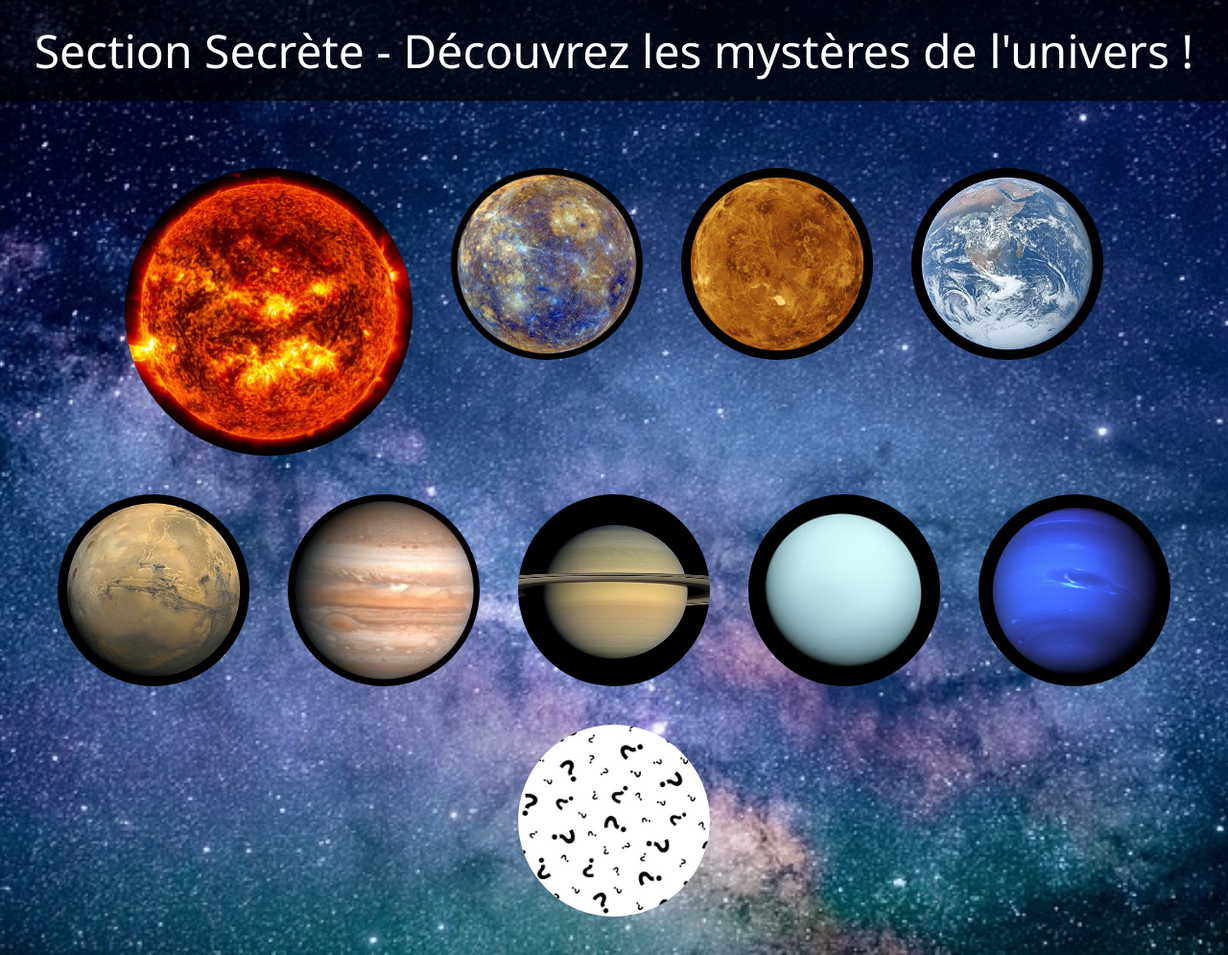
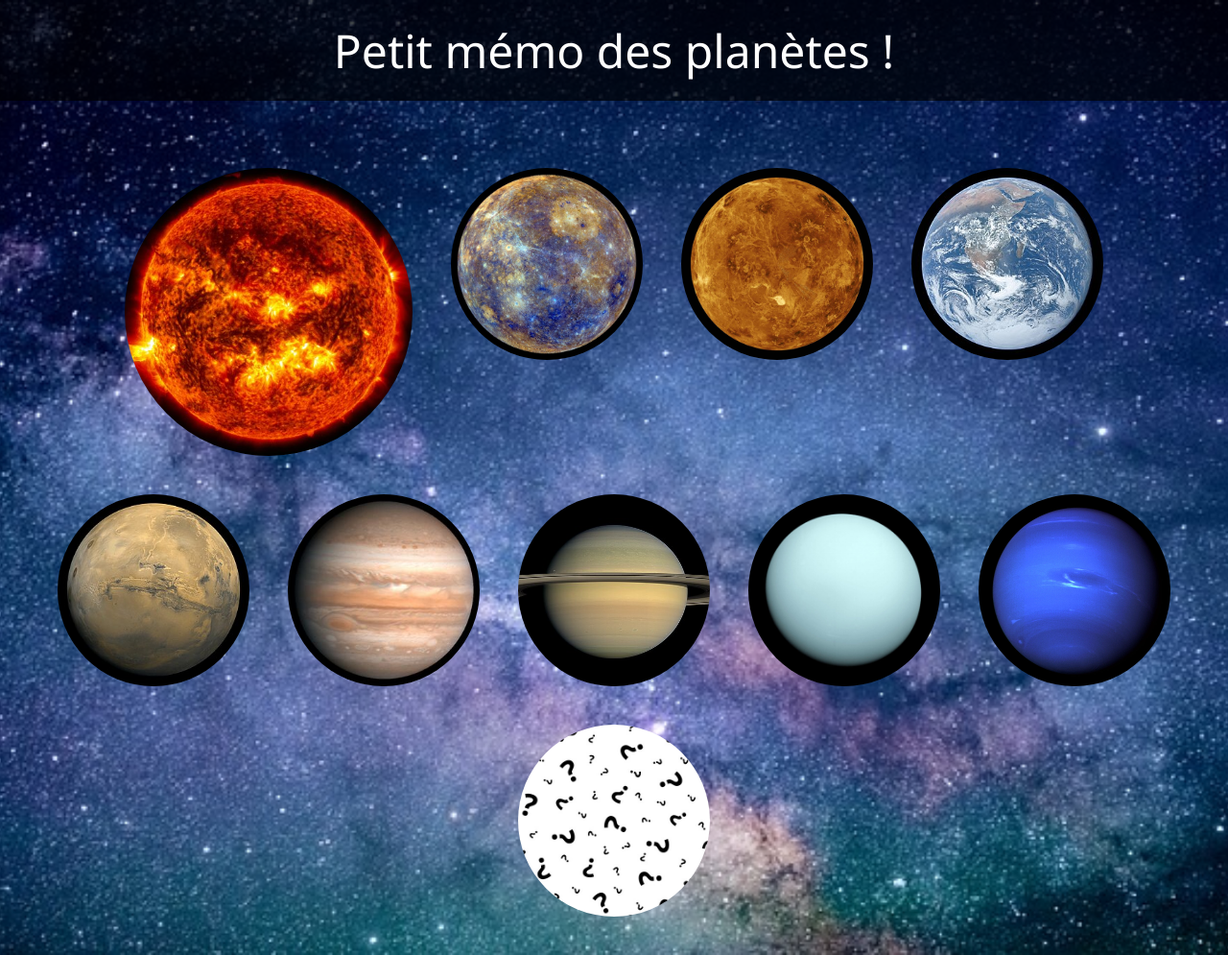
Before and after one commit to julien5682/julien5682.github.io, a plain HTML site: page section_secrete.html in a window 1280 px wide. Shown: the whole page at 96% size. Drawn offline with Linux system fonts and the light colour scheme.

Commit message:
Update section_secrete.html

```diff
--- a/section_secrete.html
+++ b/section_secrete.html
@@ -81,7 +81,7 @@
     </script>
 </head>
 <body>
-    <div id="title">Section Secrète - Découvrez les mystères de l'univers !</div>
+    <div id="title"> Petit mémo des  planètes !</div>
     <div id="container">
         <div class="circle-container">
              <div class="circle large" style="width : 300px; height : 300px;background-image:url('sun_title.jpg')  "></div>
```
